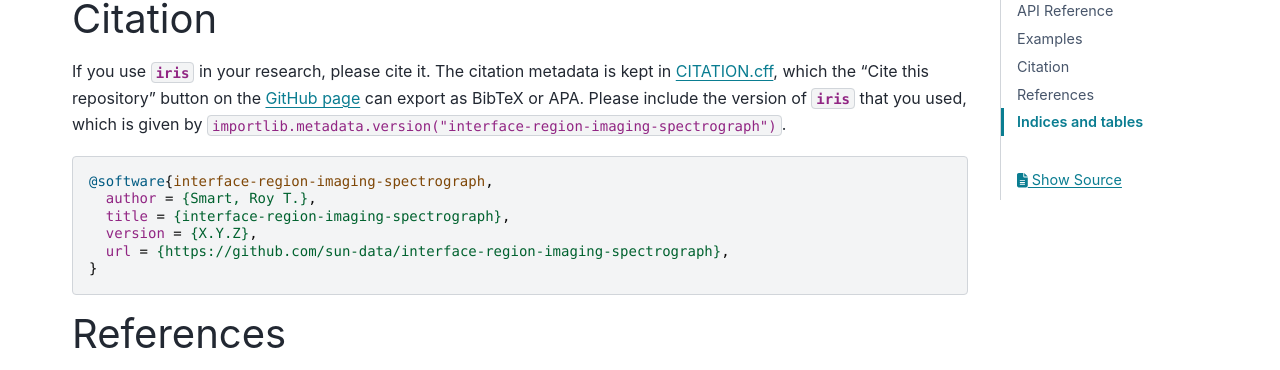
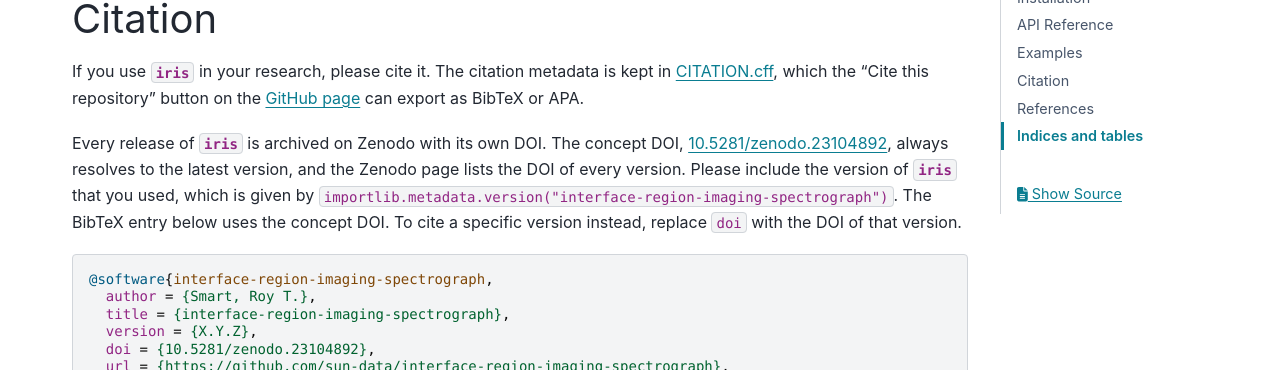
Before and after one commit to sun-data/interface-region-imaging-spectrograph, a Sphinx documentation site: the page built from docs/index.rst, in a window 1280 px wide and 900 px high, scrolled down 687 px, cut to the strip 172-542 px from the top of the window. Built offline with Sphinx 7.4.7 and the PyData theme 0.15.4, drawn with Linux system fonts in a browser that asks for light colours; cross-references to code outside the pages are shown as plain code.

Commit message:
Add the Zenodo concept DOI to the citation metadata. (#56)
Claude-Session: https://claude.ai/code/session_01N6zUsPoxW26srMeWormpe8

Co-authored-by: Claude Opus 5.5 <noreply@anthropic.com>

```diff
--- a/docs/index.rst
+++ b/docs/index.rst
@@ -54,8 +54,17 @@ The citation metadata is kept in
 which the "Cite this repository" button on the
 `GitHub page <https://github.com/sun-data/interface-region-imaging-spectrograph>`_
 can export as BibTeX or APA.
+
+Every release of :mod:`iris` is archived on Zenodo with its own DOI.
+The concept DOI,
+`10.5281/zenodo.23104892 <https://doi.org/10.5281/zenodo.23104892>`_,
+always resolves to the latest version,
+and the Zenodo page lists the DOI of every version.
 Please include the version of :mod:`iris` that you used,
 which is given by ``importlib.metadata.version("interface-region-imaging-spectrograph")``.
+The BibTeX entry below uses the concept DOI.
+To cite a specific version instead,
+replace ``doi`` with the DOI of that version.
 
 .. code-block:: bibtex
 
@@ -63,6 +72,7 @@ which is given by ``importlib.metadata.version("interface-region-imaging-spectro
       author = {Smart, Roy T.},
       title = {interface-region-imaging-spectrograph},
       version = {X.Y.Z},
+      doi = {10.5281/zenodo.23104892},
       url = {https://github.com/sun-data/interface-region-imaging-spectrograph},
     }
 
```
Also changed, not shown: README.md (+10 -0 lines), 1 other file.
